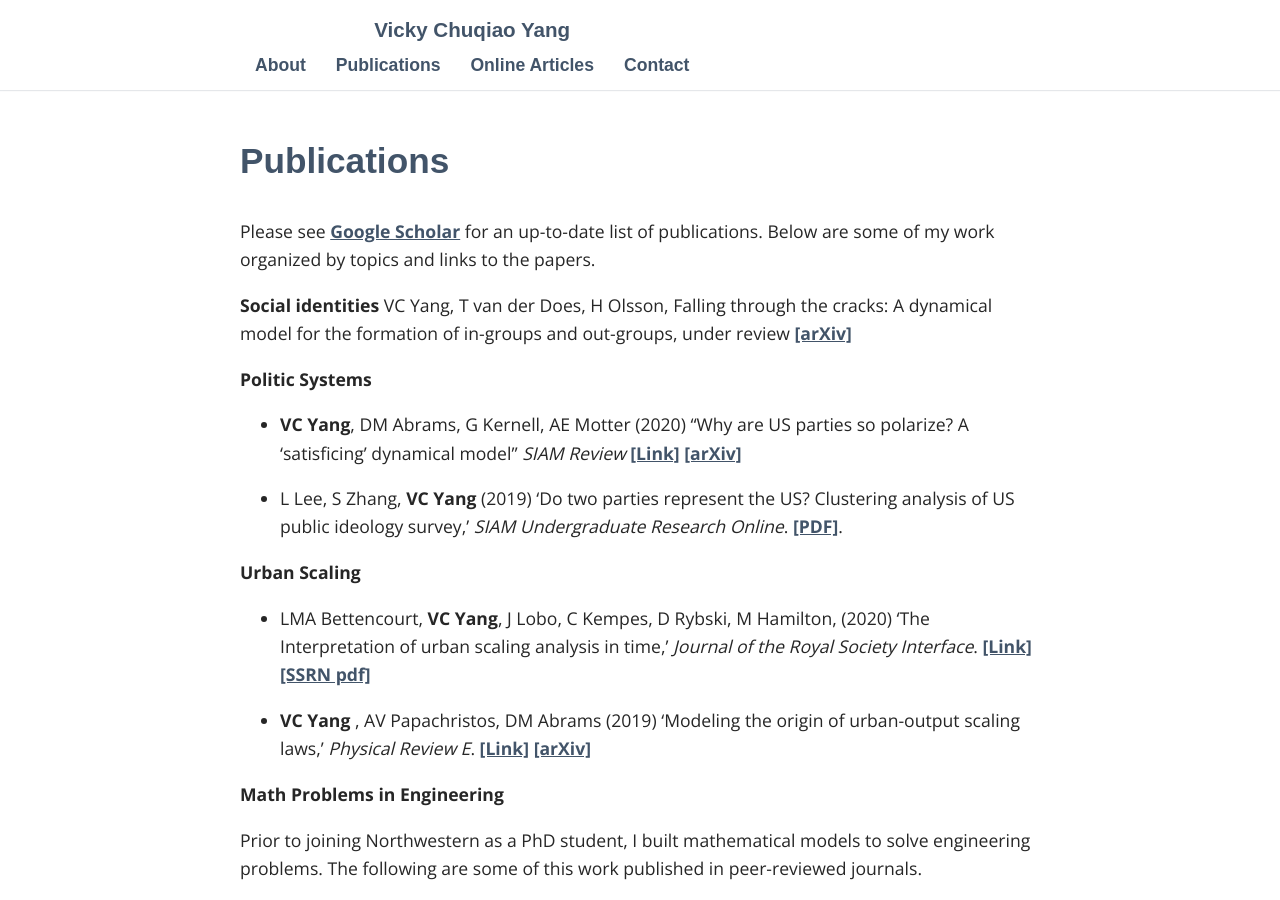
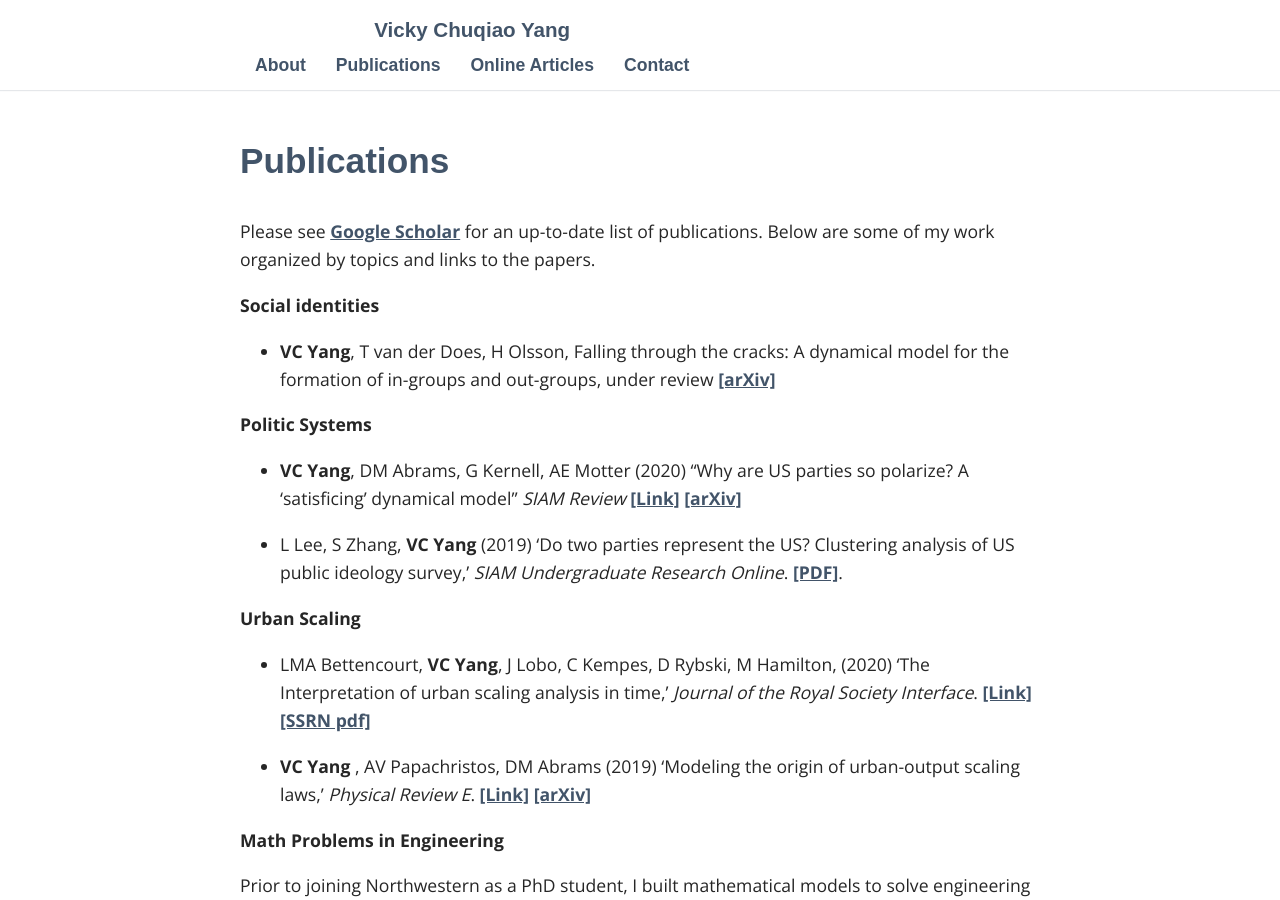
Before and after one commit to vc-yang/vc-yang.github.io, a Jekyll site: the page built from _pages/02_publications.md, in a window 1280 px wide and 900 px high. Built offline with Jekyll 4.4.1, drawn with Linux system fonts in a browser that asks for light colours; some web fonts are replaced.

```diff
--- a/_pages/02_publications.md
+++ b/_pages/02_publications.md
@@ -6,7 +6,7 @@ permalink: /publications/
 Please see [Google Scholar](https://scholar.google.com/citations?hl=en&user=-dMTyjIAAAAJ&view_op=list_works&sortby=pubdate) for an up-to-date list of publications. Below are some of my work organized by topics and links to the papers.
 
 **Social identities**
-VC Yang, T van der Does, H Olsson, Falling through the cracks: A dynamical model for the formation of in-groups and out-groups, under review [[arXiv]](https://arxiv.org/abs/1911.10419)
+* **VC Yang**, T van der Does, H Olsson, Falling through the cracks: A dynamical model for the formation of in-groups and out-groups, under review [[arXiv]](https://arxiv.org/abs/1911.10419)
 
 
 **Politic Systems**
```
